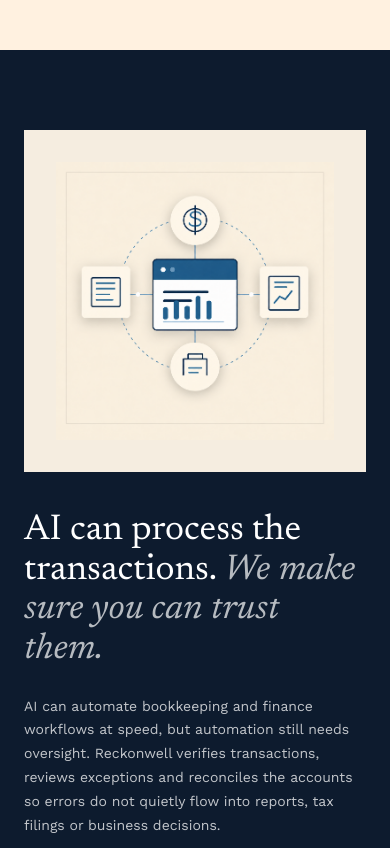
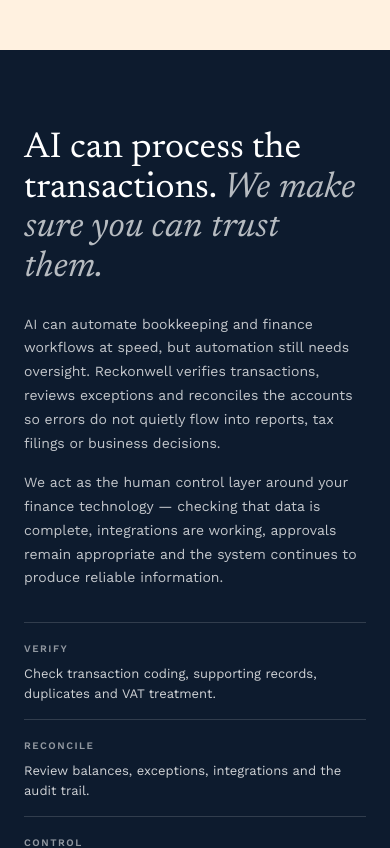
Before and after one commit to Vadim-SV/reckonwell, a Next.js app: page / in a window 390 px wide. Shown: the part 2540-3388 px from the top of the page. Built offline with nearby package versions, Linux system fonts and the light colour scheme; no server answers.

Commit message:
Local Commit: 2026-09-17T08:57:15.111Z - Updated `FinanceFunctionSection.tsx` so on mobile the text/paragraphs appear first and the image appears below, using Tailwind `order-1`/`order-2` classes (reversed on desktop with `md:order-1`/`md:order-2`)

```diff
--- a/src/app/components/FinanceFunctionSection.tsx
+++ b/src/app/components/FinanceFunctionSection.tsx
@@ -38,7 +38,7 @@
             initial={{ opacity: 0, y: 20 }}
             animate={isInView ? { opacity: 1, y: 0 } : {}}
             transition={{ duration: 0.7, delay: 0.2 }}
-            className="flex flex-col">
+            className="flex flex-col order-2 md:order-1">
 
             <div
               className="flex items-center justify-center"
@@ -60,7 +60,7 @@
           </motion.div>
 
           {/* Right: text */}
-          <div>
+          <div className="order-1 md:order-2">
             {/* Eyebrow */}
 
             <motion.h2
```
